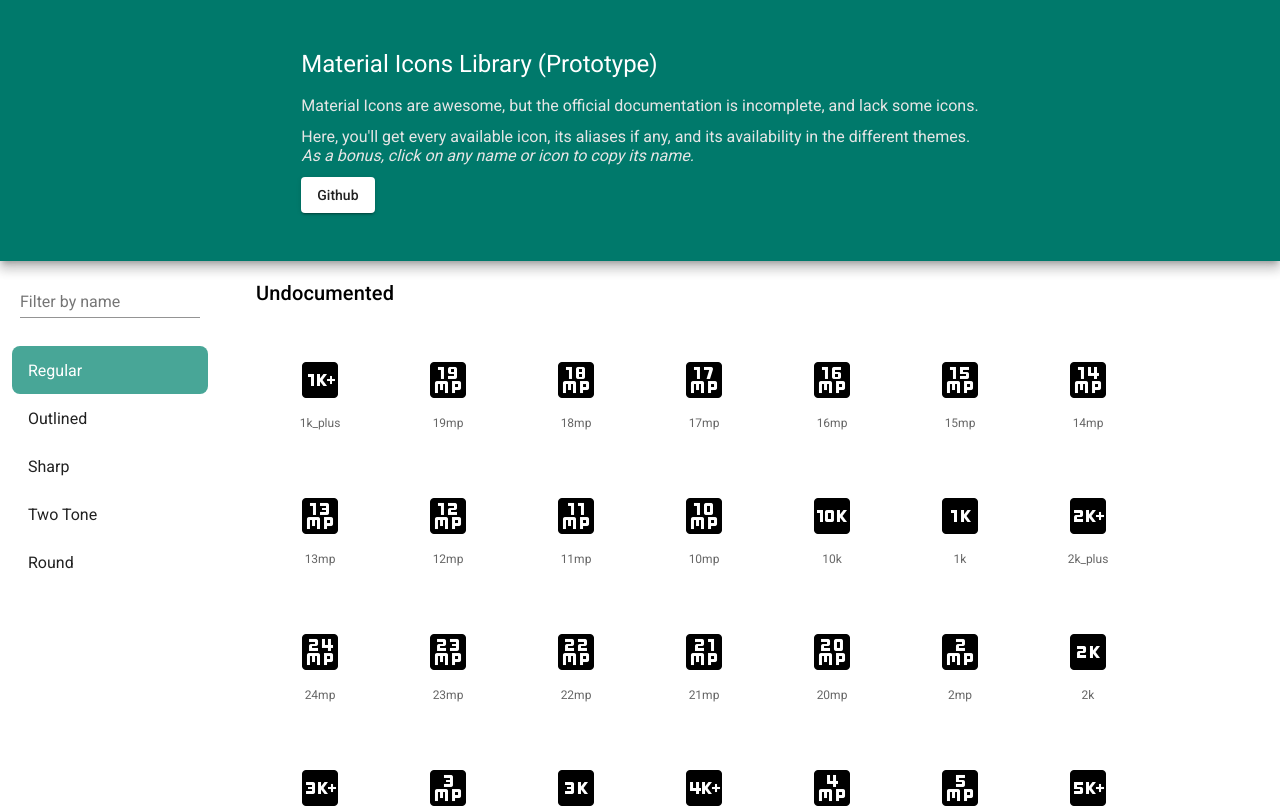
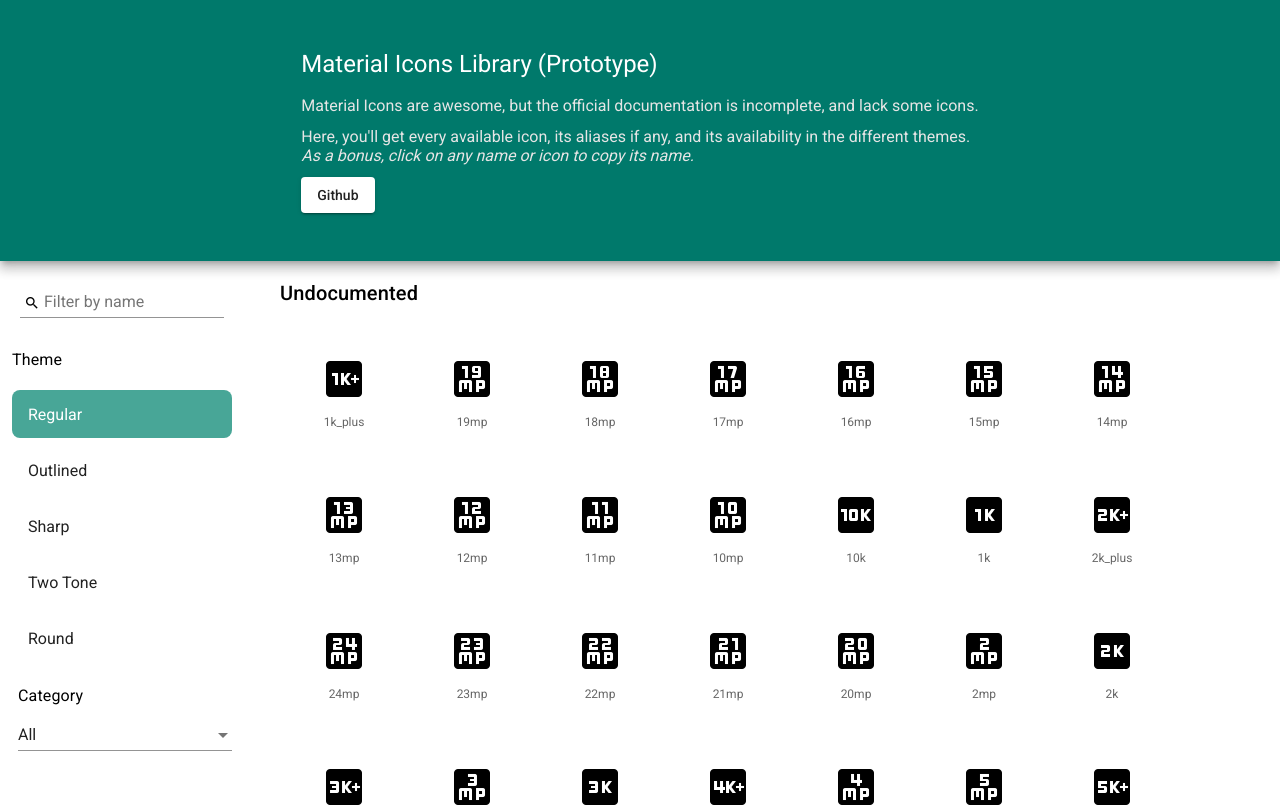
Before and after one commit to GabDug/MaterialIconsLibrary, an Angular app: page / in a window 1280 px wide. Shown: the top 808 px of the page. Built offline with nearby package versions, Linux system fonts and the light colour scheme.

Commit message:
:lipstick: UI improvements
Omg this code is so messy

```diff
--- a/src/app/app.component.html
+++ b/src/app/app.component.html
@@ -6,6 +6,7 @@
         </mat-form-field>
         <div style="display: flex; flex-direction: row;">
             <mat-form-field style="flex-grow: 1; margin-right: 6px;">
+                <mat-label>Theme</mat-label>
                 <mat-select [(ngModel)]="iconStyle">
                     <mat-option value="">Regular</mat-option>
                     <mat-option value="library-outlined">Outlined</mat-option>
@@ -15,6 +16,7 @@
                 </mat-select>
             </mat-form-field>
             <mat-form-field style="flex-grow: 1; margin-left: 6px;">
+                <mat-label>Category</mat-label>
                 <mat-select [(ngModel)]="category">
                     <mat-option value="">All</mat-option>
                     <mat-option value="undocumented">Undocumented</mat-option>
@@ -42,9 +44,13 @@
     <div style="display: flex; flex-direction: row;">
         <section *ngIf="!isSmallScreen" style="display: flex; flex-direction: column; margin-top: 16px; margin: 12px;">
             <mat-form-field floatLabel="auto" style="margin-left: 8px; margin-right: 8px;">
+                <button mat-icon-button matPrefix>
+                    <mat-icon>search</mat-icon>
+                </button>
                 <input [(ngModel)]="term" matInput placeholder="Filter by name" type="text" />
             </mat-form-field>
             <mat-nav-list>
+                <h3>Theme</h3>
                 <mat-list-item (click)="iconStyle = ''" [class.active-theme]="iconStyle === ''">Regular</mat-list-item>
                 <mat-list-item
                     (click)="iconStyle = 'library-outlined'"
@@ -67,6 +73,30 @@
                     >Round
                 </mat-list-item>
             </mat-nav-list>
+            <mat-form-field style="flex-grow: 1; margin-left: 6px;">
+                <h3>Category</h3>
+                <mat-select [(ngModel)]="category">
+                    <mat-option value="">All</mat-option>
+                    <mat-option value="undocumented">Undocumented</mat-option>
+                    <mat-option value="action">Action</mat-option>
+                    <mat-option value="alert">Alert</mat-option>
+                    <mat-option value="av">Av</mat-option>
+                    <mat-option value="communication">Communication</mat-option>
+                    <mat-option value="content">Content</mat-option>
+                    <mat-option value="device">Device</mat-option>
+                    <mat-option value="editor">Editor</mat-option>
+                    <mat-option value="file">File</mat-option>
+                    <mat-option value="hardware">Hardware</mat-option>
+                    <mat-option value="home">Home</mat-option>
+                    <mat-option value="image">Image</mat-option>
+                    <mat-option value="maps">Maps</mat-option>
+                    <mat-option value="navigation">Navigation</mat-option>
+                    <mat-option value="notifications">Notification</mat-option>
+                    <mat-option value="places">Places</mat-option>
+                    <mat-option value="social">Social</mat-option>
+                    <mat-option value="toggle">Toggle</mat-option>
+                </mat-select>
+            </mat-form-field>
         </section>
         <section [class.is-small]="isSmallScreen" [ngClass]="iconStyle" class="library-container">
             <div *ngFor="let category of groupedByCategory | filterCategory: category" class="category-group">
--- a/src/app/app.component.scss
+++ b/src/app/app.component.scss
@@ -22,6 +22,9 @@
     transition: background-color ease 200ms;
     .mat-list-item {
         border-radius: 8px;
+        &:not(:last-child) {
+            margin-bottom: 8px;
+        }
     }
 
     .active-theme {
--- a/src/app/icon-item/icon-item.component.scss
+++ b/src/app/icon-item/icon-item.component.scss
@@ -28,7 +28,7 @@
     display: block;
     max-width: 112px;
     margin-top: 8px;
-    padding: 4px 7px 0 7px;
+    padding: 4px 8px 2px 8px;
     font-size: 12px;
     color: rgba(0, 0, 0, 0.6);
     white-space: nowrap;
@@ -42,8 +42,9 @@
     transition-duration: 0.3s;
 
     &:hover {
-        background-color: rgba(186, 186, 186, 0.3);
-        box-shadow: 0 4px rgba(148, 148, 148, 0.6);
+        color: white;
+        background-color: rgb(0, 121, 107);
+        box-shadow: 0 4px rgb(3, 162, 143);
     }
 }
 
```
